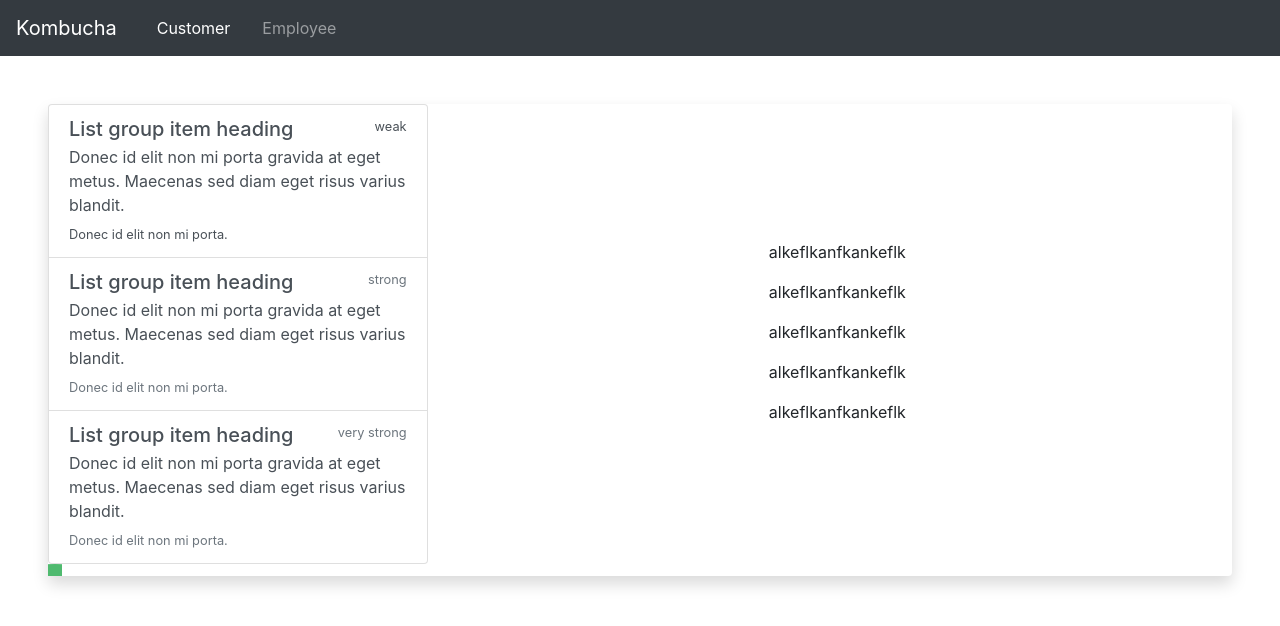
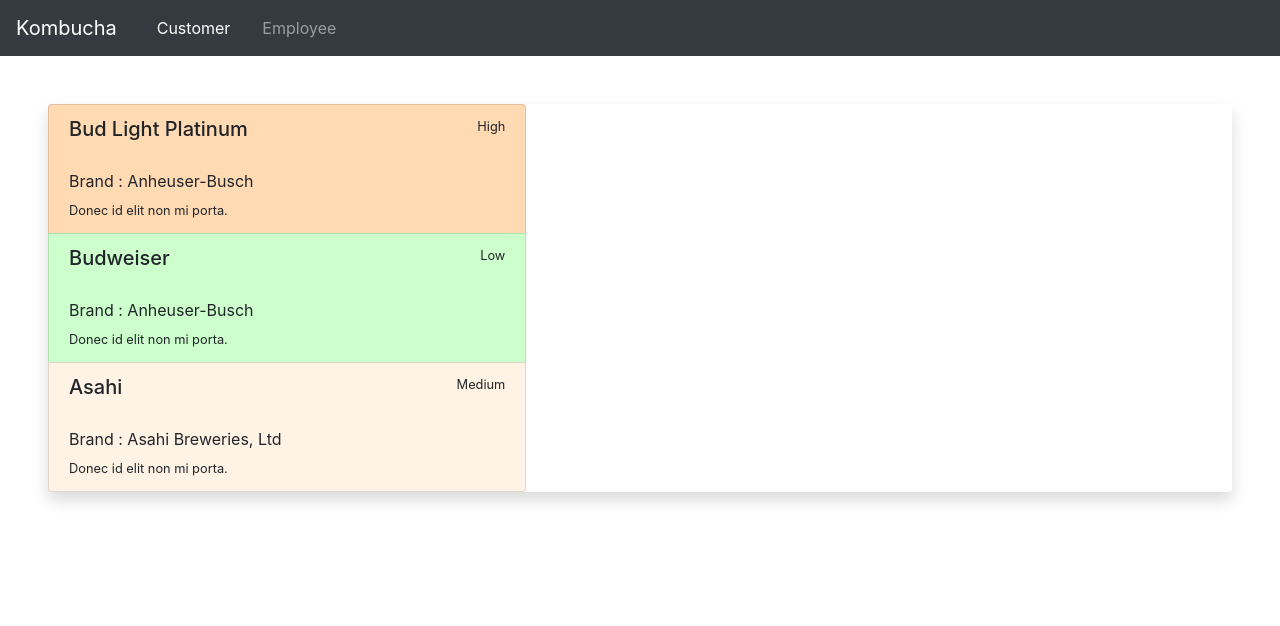
Before and after one commit to Ananthnbhat/MEAN, an Angular app in the folder angular/tap-room/: page /patron in a window 1280 px wide. Shown: the top 626 px of the page. Built offline with nearby package versions, Linux system fonts and the light colour scheme.

Commit message:
tap-room update2

```diff
--- /dev/null
+++ b/angular/tap-room/src/app/models/keg.model.ts
@@ -0,0 +1,3 @@
+export class Keg{
+    constructor(public name:string, public brand:string, public price:number, public alcoholContent:string){}
+}
--- a/angular/tap-room/src/app/patron/patron.component.css
+++ b/angular/tap-room/src/app/patron/patron.component.css
@@ -1,10 +1,12 @@
-.left{
-    float:left;
+.lessPriced{
+    color:green;
 }
-.pod .list-group:after{
-    content: "";
-    display: inline-block;
-    background: url("../../assets/images/right-arrow-1.png") no-repeat top;
-    width: 14px;
-    height: 12px;
+.mediumPriced{
+    color:orange;
 }
+.highPriced{
+    color:red;
+}
+a{
+    background-color: aqua;
+}
--- a/angular/tap-room/src/app/patron/patron.component.html
+++ b/angular/tap-room/src/app/patron/patron.component.html
@@ -1,33 +1,17 @@
 <div class="pod row m-5 shadow bg-white rounded">
-  <div class="left list-group col-4">
-    <a href="#" class="a list-group-item list-group-item-action flex-column align-items-start">
+  <div class="left list-group col-xs-6 col-sm-6 col-md-5">
+    <a *ngFor = "let currentKeg of kegs" (click) = "kegDetails(currentKeg)" [ngStyle]="{'background-color':getColor(currentKeg.alcoholContent)}" class="list-group-item list-group-item-action flex-column align-items-start">
       <div class="d-flex w-100 justify-content-between">
-        <h5 class="mb-1">List group item heading</h5>
-        <small>weak</small>
-      </div>
-      <p class="mb-1">Donec id elit non mi porta gravida at eget metus. Maecenas sed diam eget risus varius blandit.</p>
+        <h5 class="mb-1">{{currentKeg.name}}</h5>
+        <small>{{currentKeg.alcoholContent}}</small>
+      </div> <br>
+      <p class="mb-1">Brand : {{currentKeg.brand}}</p>
       <small>Donec id elit non mi porta.</small>
     </a>
-    <a href="#" class="a list-group-item list-group-item-action flex-column align-items-start">
-      <div class="d-flex w-100 justify-content-between">
-        <h5 class="mb-1">List group item heading</h5>
-        <small class="text-muted">strong</small>
-      </div>
-      <p class="mb-1">Donec id elit non mi porta gravida at eget metus. Maecenas sed diam eget risus varius blandit.</p>
-      <small class="text-muted">Donec id elit non mi porta.</small>
-    </a>
-    <a href="#" class="a list-group-item list-group-item-action flex-column align-items-start">
-      <div class="d-flex w-100 justify-content-between">
-        <h5 class="mb-1">List group item heading</h5>
-        <small class="text-muted">very strong</small>
-      </div>
-      <p class="mb-1">Donec id elit non mi porta gravida at eget metus. Maecenas sed diam eget risus varius blandit.</p>
-      <small class="text-muted">Donec id elit non mi porta.</small>
-    </a>
   </div>
-  <div class="col-8 right d-flex flex-column justify-content-center align-items-center">
-    <p>alkeflkanfkankeflk</p>
-    <p>alkeflkanfkankeflk</p>
+  <div *ngIf = "selectedKeg" class="col-xs-6 col-sm-6 col-md-7 right d-flex flex-column justify-content-center align-items-center">
+    <p [class] = "priorityColor(selectedKeg)">Price : <span><img src="../../assets/images/dollar-symbol.png" alt="dollar-symbol" width="11px" height="14px"></span>{{selectedKeg.price}} per pint</p>
+    <p>Pints left : </p>
     <p>alkeflkanfkankeflk</p>
     <p>alkeflkanfkankeflk</p>
     <p>alkeflkanfkankeflk</p>
--- a/angular/tap-room/src/app/patron/patron.component.ts
+++ b/angular/tap-room/src/app/patron/patron.component.ts
@@ -1,4 +1,5 @@
 import { Component, OnInit } from '@angular/core';
+import { Keg } from "../models/keg.model";
 
 @Component({
   selector: 'app-patron',
@@ -7,6 +8,38 @@
 })
 export class PatronComponent implements OnInit {
 
+  kegs: Keg[] = [
+    new Keg("Bud Light Platinum", "Anheuser-Busch", 8, "High"),
+    new Keg("Budweiser", "Anheuser-Busch", 4, "Low"),
+    new Keg("Asahi", "Asahi Breweries, Ltd", 5, "Medium")
+  ];
+  selectedKeg = null;
+
+  kegDetails(currentKeg) {
+    this.selectedKeg = currentKeg;
+  }
+
+  priorityColor(currentKeg){
+    if (currentKeg.price === 5) {
+      return "mediumPriced";
+    } else if (currentKeg.price < 5) {
+      return "lessPriced";
+    } else {
+      return "highPriced";
+    }
+  }
+
+  getColor(alcoholContent) {
+    switch (alcoholContent) {
+      case 'Low':
+        return '#ccffcc';
+      case 'Medium':
+        return '#fff3e6';
+      case 'High':
+        return '#ffdab3';
+    }
+  }
+
   constructor() { }
 
   ngOnInit() {
```
Also changed, not shown: angular/tap-room/1.patron.txt (added), angular/tap-room/2.employee.txt (added), angular/tap-room/src/assets/images/dollar-symbol.png (added).
